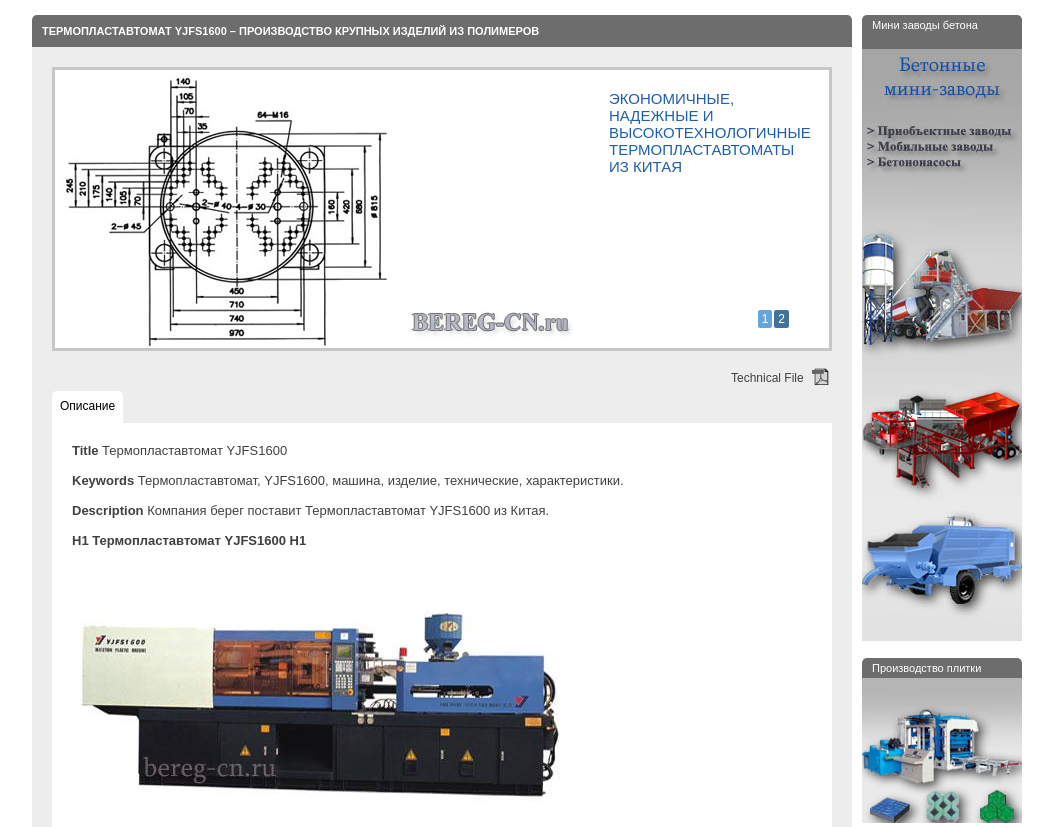
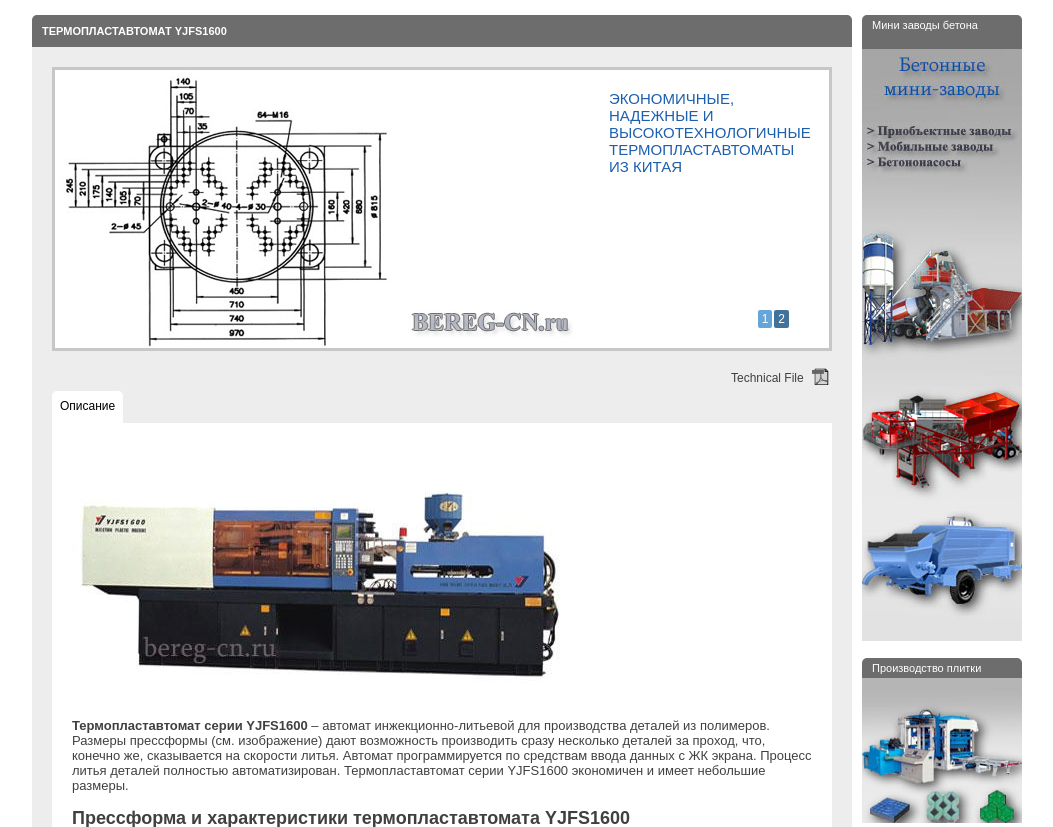
Before and after one commit to pivolan/Bereg_china_gae, a Python web app: template templates/tpa/yjfs1600.html in a window 1280 px wide. Shown: the part 130-957 px from the top of the page, without its empty margins (113-1166 px from the left). Run offline with Jinja, Linux system fonts and the light colour scheme; the template is opened without the code that fills it, so the values that code supplies are empty.

Commit message:
еще страница

```diff
--- a/templates/tpa/yjfs1600.html
+++ b/templates/tpa/yjfs1600.html
@@ -1,12 +1,11 @@
 {% extends 'layout/product_layout.html' %}
-{% block title %}Термопластавтомат YJFS1600 – производство крупных изделий из полимеров{% endblock %}
+{% block title %} Термопластавтомат YJFS1600{% endblock %}
 
-{% block keywords %}Термопластавтомат, YJFS1600, полимер, производство, машина, изделие, крупных, технические,
-	характеристики.{% endblock %}
+{% block keywords %}Термопластавтомат, YJFS1600, машина, изделие, технические, характеристики.{% endblock %}
 
-{% block description %}Термопластавтомат YJFS1600 – автомат для производства крупных изделий из полимеров.{% endblock %}
+{% block description %}Компания берег поставит Термопластавтомат YJFS1600 из Китая.{% endblock %}
 
-{% block h1 %}Термопластавтомат YJFS1600 – производство крупных изделий из полимеров{% endblock %}
+{% block h1 %}Термопластавтомат YJFS1600{% endblock %}
 
 {% block top_images %}
 	<li class="active">
@@ -17,18 +16,14 @@
 	</li>
 {% endblock %}
 {% block prod_desc %}
-	<p><strong>Title</strong> Термопластавтомат YJFS1600</p>
-	<p><strong>Keywords</strong> Термопластавтомат, YJFS1600, машина, изделие, технические, характеристики.</p>
-	<p><strong>Description</strong> Компания берег поставит Термопластавтомат YJFS1600 из Китая.</p>
-	<p><strong>H1 Термопластавтомат YJFS1600 H1</strong></p>
-	<p><img src="/public/img/tpa_full/text/tpa-yjfs1600.jpg" alt="tpa"></p>
+	<p><img src="/public/img/tpa_full/text/tpa-yjfs1600.jpg" alt="tpa-yjfs1600"></p>
 	<p><strong>Термопластавтомат серии YJFS1600</strong> – автомат инжекционно-литьевой для производства деталей из
 		полимеров. Размеры прессформы (см. изображение) дают возможность производить сразу несколько деталей за проход,
 		что, конечно же, сказывается на скорости литья. Автомат программируется по средствам ввода данных с ЖК экрана.
 		Процесс литья деталей полностью автоматизирован. Термопластавтомат серии YJFS1600 экономичен и имеет небольшие
 		размеры.
 	</p><h2>Прессформа и характеристики термопластавтомата YJFS1600</h2>
-	<p><img src="/public/img/tpa_full/text/tpa-pressforma-yjfs1600.jpg" alt="tpa"></p>
+	<p><img src="/public/img/tpa_full/text/tpa-pressforma-yjfs1600.jpg" alt="tpa-pressforma-yjfs1600"></p>
 	<table>
 		<thead>
 		<tr>
```
